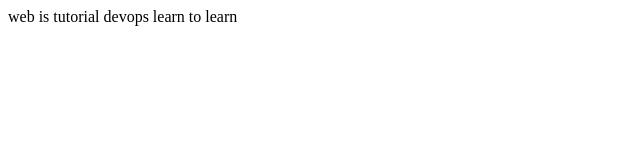
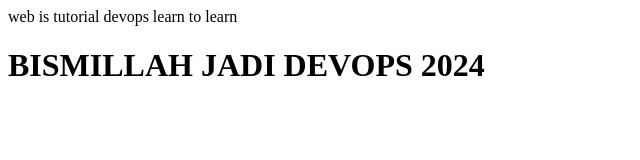
Before and after one commit to devopsgol/apps-html, a plain HTML site: page html/index.html in a window 1280 px wide. Shown: the whole page, without its empty margins (0-640 px from the left). Drawn offline with Linux system fonts and the light colour scheme.

Commit message:
Update index.html

```diff
--- a/html/index.html
+++ b/html/index.html
@@ -3,4 +3,5 @@
 <head>
 <title>DEVOPSGOL</title>
 </head>
-<body>web is tutorial devops learn to learn</body>
+<body>web is tutorial devops learn to learn
+<h1>BISMILLAH JADI DEVOPS 2024</h1></body>
```
